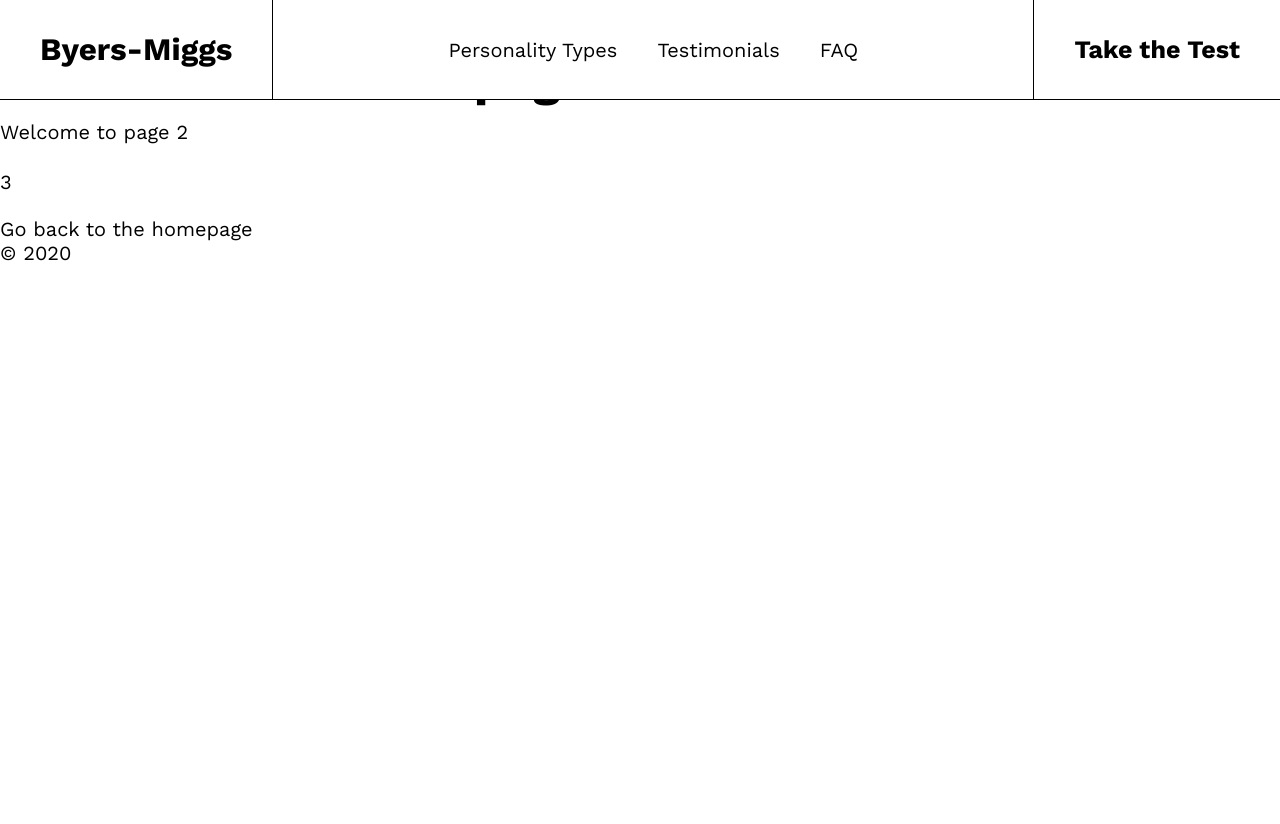
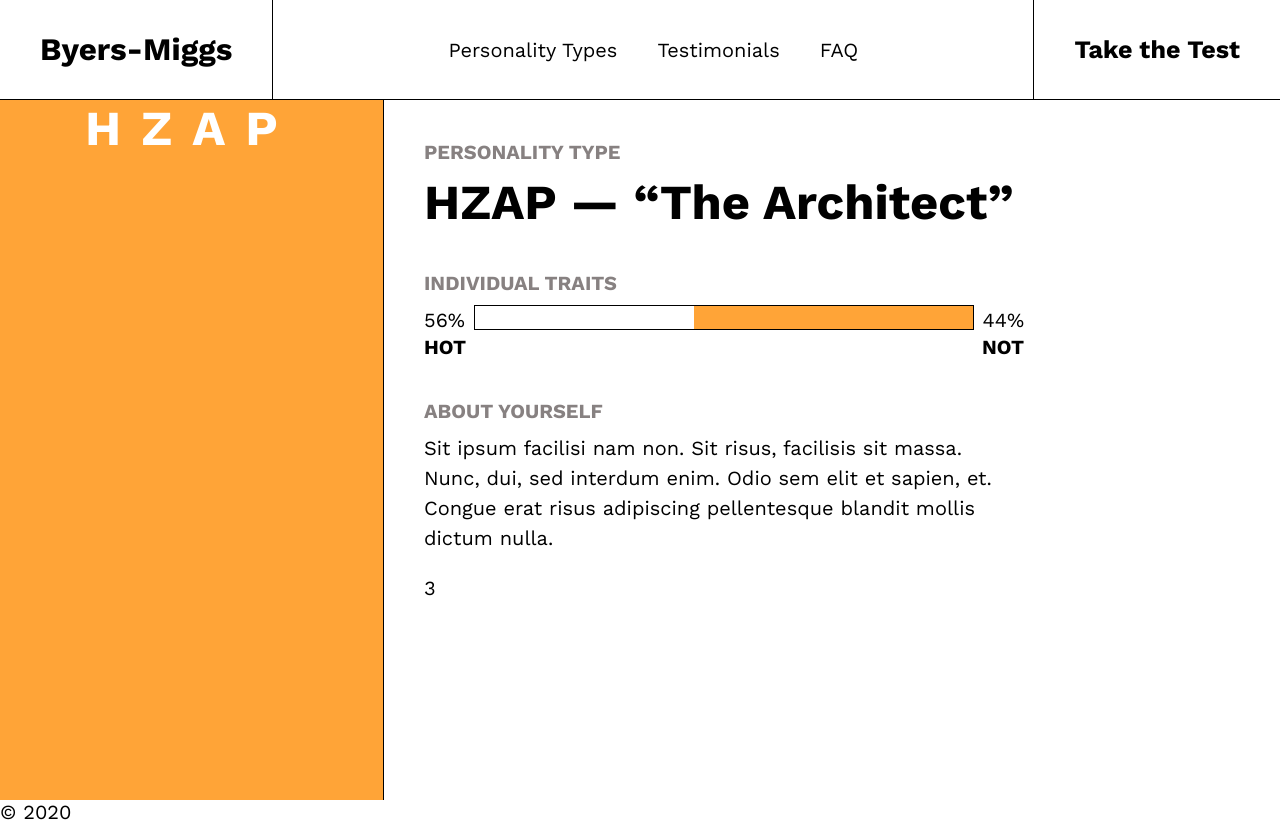
Before and after one commit to bottleneckco/byers-miggs, a Gatsby site: page /results in a window 1280 px wide. Before the commit the page ends 800 px from the top, so only its background shows below. Built offline with nearby package versions, Linux system fonts and the light colour scheme; Gatsby itself is replaced by a stand-in of ours.

Commit message:
Set up results page

```diff
--- /dev/null
+++ b/src/components/Trait.js
@@ -0,0 +1,63 @@
+import React from "react";
+import styled from "styled-components";
+
+const StyledWrapper = styled.div`
+  width: 100%;
+`;
+
+const BarContainer = styled.div`
+  display: grid;
+  grid-template:
+    "left bar right"
+    / 2.5rem auto 2.5rem;
+`;
+
+const Bar = styled.div`
+  grid-area: bar;
+  height: 1.25rem;
+  border: 1px solid ${props => props.theme.black};
+  text-align: ${props => (props.right ? "right" : "left")};
+
+  span {
+    display: inline-block;
+    width: 56%;
+    height: 100%;
+    background: ${props => props.theme[props.color]};
+  }
+`;
+
+const Percentage = styled.p`
+  margin: 0;
+  text-align: ${props => (props.right ? "right" : "left")};
+`;
+
+const LabelsContainer = styled.div`
+  display: grid;
+  grid-template-columns: 1fr 1fr;
+`;
+
+const Label = styled.h6`
+  margin: 0;
+  text-transform: uppercase;
+  text-align: ${props => (props.right ? "right" : "left")};
+`;
+
+const Trait = () => {
+  return (
+    <StyledWrapper>
+      <BarContainer>
+        <Percentage>56%</Percentage>
+        <Bar right color="orange">
+          <span></span>
+        </Bar>
+        <Percentage right>44%</Percentage>
+      </BarContainer>
+      <LabelsContainer>
+        <Label>Hot</Label>
+        <Label right>Not</Label>
+      </LabelsContainer>
+    </StyledWrapper>
+  );
+};
+
+export default Trait;
--- a/src/pages/results.js
+++ b/src/pages/results.js
@@ -1,11 +1,12 @@
-import React, { useEffect } from "react";
+import React, { useEffect, useState } from "react";
 import { Link } from "gatsby";
-import { useState } from "react";
 import PropTypes from "prop-types";
 import seedrandom from "seedrandom";
+import styled from "styled-components";
 
 import Layout from "../components/layout";
 import SEO from "../components/seo";
+import Trait from "../components/Trait";
 
 const testData = {
   age: 18,
@@ -31,32 +32,88 @@ const testData = {
   hair: { bald: 0.27, invisible: false }, // there is another array here that has hairColor
 };
 
+const StyledWrapper = styled.div`
+  display: grid;
+  grid-template:
+    "image text"
+    / 30% auto;
+  padding-top: 5rem;
+  min-height: 100vh;
+
+  @media (max-width: ${props => props.theme.breakLarge}) {
+    padding-top: 8rem;
+  }
+
+  @media (max-width: ${props => props.theme.breakSmall}) {
+    padding-top: 11rem;
+  }
+`;
+
+const ImageSection = styled.div`
+  background: ${props => props.theme.orange};
+  text-align: center;
+  border-right: 1px solid ${props => props.theme.black};
+`;
+
+const WideHeading = styled.h1`
+  margin: 0;
+  letter-spacing: 1rem;
+  color: ${props => props.theme.white};
+`;
+
+const TextSection = styled.div`
+  margin: 0 2rem;
+  max-width: 600px;
+`;
+
+const SubHeading = styled.h6`
+  margin: 2rem 0 0.5rem;
+  color: ${props => props.theme.grey};
+  text-transform: uppercase;
+`;
+
+const Heading = styled.h1`
+  margin: 0;
+`;
+
 function Results({ location }) {
   const [luckyNum, setLuckyNum] = useState(-1);
 
   useEffect(() => {
     // run on default componentDidMount
     let data = testData;
-    // console.log(location);
     if (location.state !== null) {
       data = location.state.faceAttributes;
     }
 
     const obj = { age: data.age, gender: data.gender, hair: data.hair };
-    // console.log(obj);
     let rng = seedrandom(JSON.stringify(obj));
     const num = parseInt((rng() * 1000) % 16);
-    // console.log(num);
     setLuckyNum(num);
   }, [luckyNum, setLuckyNum]);
 
   return (
     <Layout>
-      <SEO title="Page two" />
-      <h1>Hi from the second page</h1>
-      <p>Welcome to page 2</p>
-      <p>{luckyNum !== -1 ? luckyNum : ""}</p>
-      <Link to="/">Go back to the homepage</Link>
+      <SEO title="Results" />
+      <StyledWrapper>
+        <ImageSection>
+          {/* Insert humaaan here */}
+          <WideHeading>HZAP</WideHeading>
+        </ImageSection>
+        <TextSection>
+          <SubHeading>Personality Type</SubHeading>
+          <Heading>HZAP &#8212; &ldquo;The Architect&rdquo;</Heading>
+          <SubHeading>Individual Traits</SubHeading>
+          <Trait />
+          <SubHeading>About Yourself</SubHeading>
+          <p>
+            Sit ipsum facilisi nam non. Sit risus, facilisis sit massa. Nunc,
+            dui, sed interdum enim. Odio sem elit et sapien, et. Congue erat
+            risus adipiscing pellentesque blandit mollis dictum nulla.
+          </p>
+          <p>{luckyNum !== -1 ? luckyNum : ""}</p>
+        </TextSection>
+      </StyledWrapper>
     </Layout>
   );
 }
```
Also changed, not shown: src/pages/index.js (+2 -6 lines).
